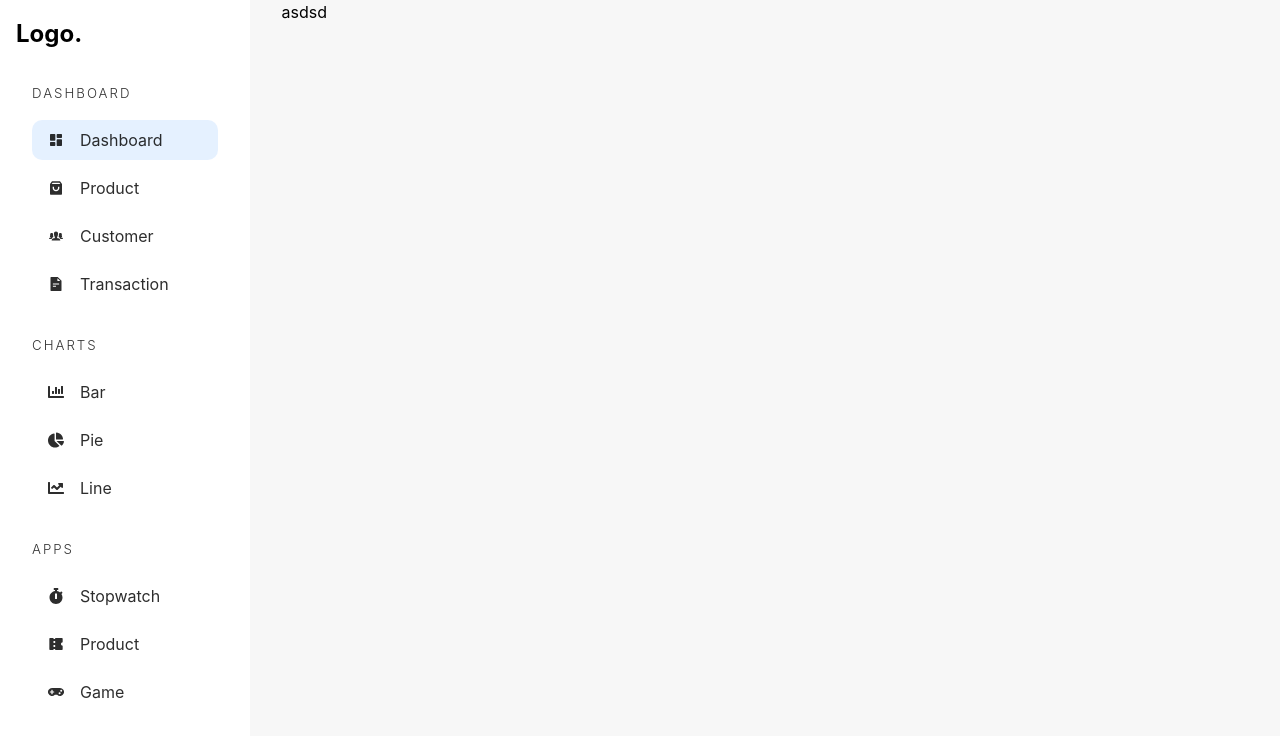
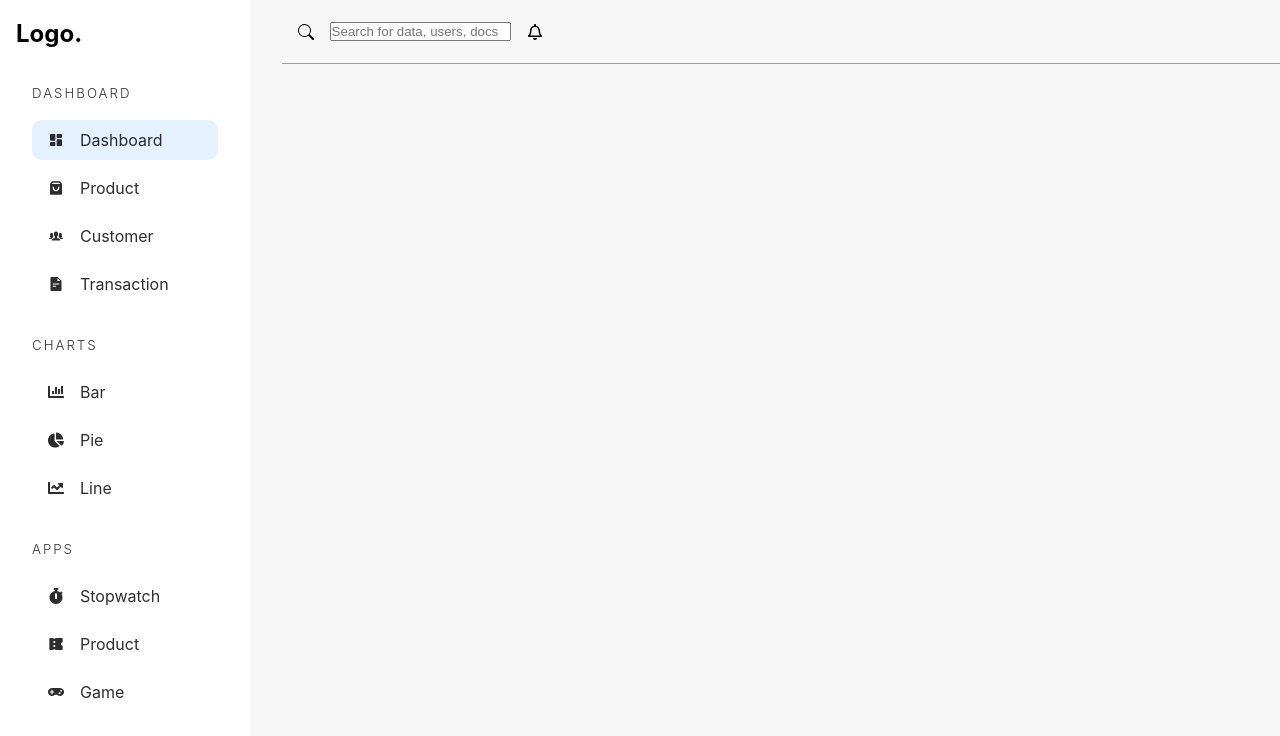
Before and after one commit to Sangram4213/Admin-Dashboard, a React (Vite) app: page /admin/dashboard in a window 1280 px wide. Shown: the top 736 px of the page. Built offline with nearby package versions, Linux system fonts and the light colour scheme.

Commit message:
start for making dashboard

```diff
--- /dev/null
+++ b/src/Styles/_dashboard.scss
@@ -0,0 +1,9 @@
+.dashboard{
+    overflow-y: auto;
+    .bar{
+        height: 4rem;
+        @include flex(row,unset,);
+        padding: 0 1rem;
+        border-bottom: 1px solid rgba(0,0,0,0.37);
+    }
+}
--- a/src/Styles/app.scss
+++ b/src/Styles/app.scss
@@ -1,4 +1,5 @@
-@import '_mixin';
+@import 'mixin';
+@import 'dashboard';
 
 :root{
     font-family: Inter, system-ui, Avenir, Helvetica, sans-serif;
--- a/src/pages/Dashboard.tsx
+++ b/src/pages/Dashboard.tsx
@@ -1,10 +1,19 @@
+import { FaRegBell } from "react-icons/fa";
 import AdminSideBar from "../components/AdminSideBar";
+import {BsSearch} from 'react-icons/bs';
+
 
 const Dashboard = () => {
   return (
     <div className="adminContainer">
         <AdminSideBar/>
-        <main>asdsd</main>
+        <main className="dashboard">
+          <div className="bar">
+             <BsSearch/>
+             <input type="text" placeholder="Search for data, users, docs"/>
+             <FaRegBell/>
+          </div>
+        </main>
     </div>
   )
 }
```
Also changed, not shown: src/App.tsx (line endings or trailing spaces).
